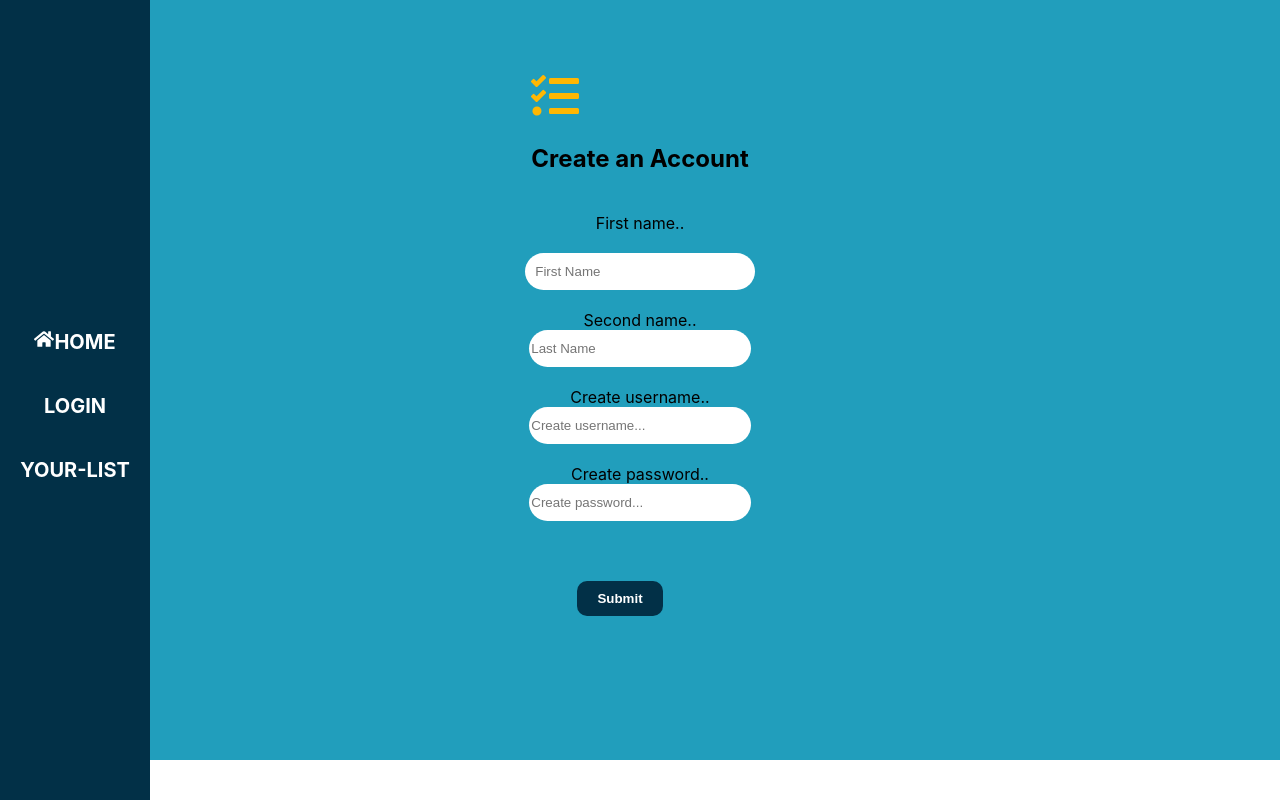
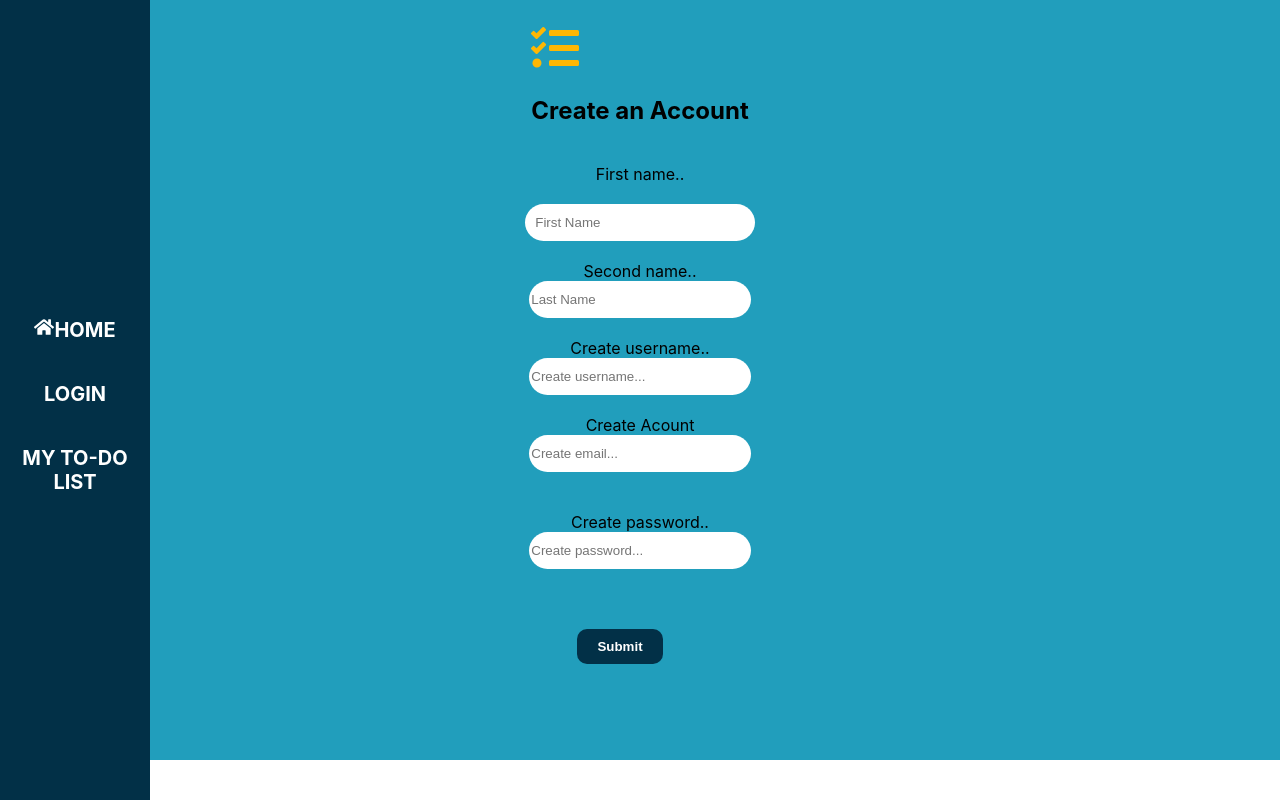
Before and after one commit to mwendwamark/to-do-list-application, a React (Create React App) app: page /login in a window 1280 px wide. Built offline with nearby package versions, Linux system fonts and the light colour scheme; a web font is replaced by a local one.

Commit message:
add email input

```diff
--- a/src/Login.js
+++ b/src/Login.js
@@ -58,7 +58,19 @@ const Login = () => {
             name="username"
             placeholder="Create username..."
             className="user-name-input"
+            required
           />
+          <br />
+          <label htmlFor="email">Create Acount</label>
+
+          <input
+          type="text"
+          name="email"
+          placeholder="Create email..."
+          className="email-input"
+          required
+          />
+          <br />
           <br />
           <label htmlFor="password">Create password..</label>
 
@@ -67,6 +79,7 @@ const Login = () => {
             name="password"
             placeholder="Create password..."
             className="password-input"
+            required
           />
           <br />
           <br />
--- a/src/Navbar.js
+++ b/src/Navbar.js
@@ -18,7 +18,7 @@ const Navbar = () => {
             <Link to="/login">Login</Link>
           </li>
           <li className="todo-page">
-            <Link to="/todo">YOUR-LIST</Link>
+            <Link to="/todo">MY TO-DO LIST</Link>
           </li>
         </ul>
       </div>
--- a/src/login.css
+++ b/src/login.css
@@ -50,6 +50,7 @@
 .first-name-input{
     padding-left: 10px;
 }
+.email-input,
 .password-input,
 .user-name-input{
     width: 100%;
@@ -78,6 +79,9 @@
     color: var(--yellow);
     margin-right: 1rem;
 }
+.home-icon-login:hover{
+    color: var(--darkblue);
+}
 .register-icon-login{
     background-color: var(--darkblue);
         color: white;
```
Also changed, not shown: src/db.json (+6 -3 lines).
